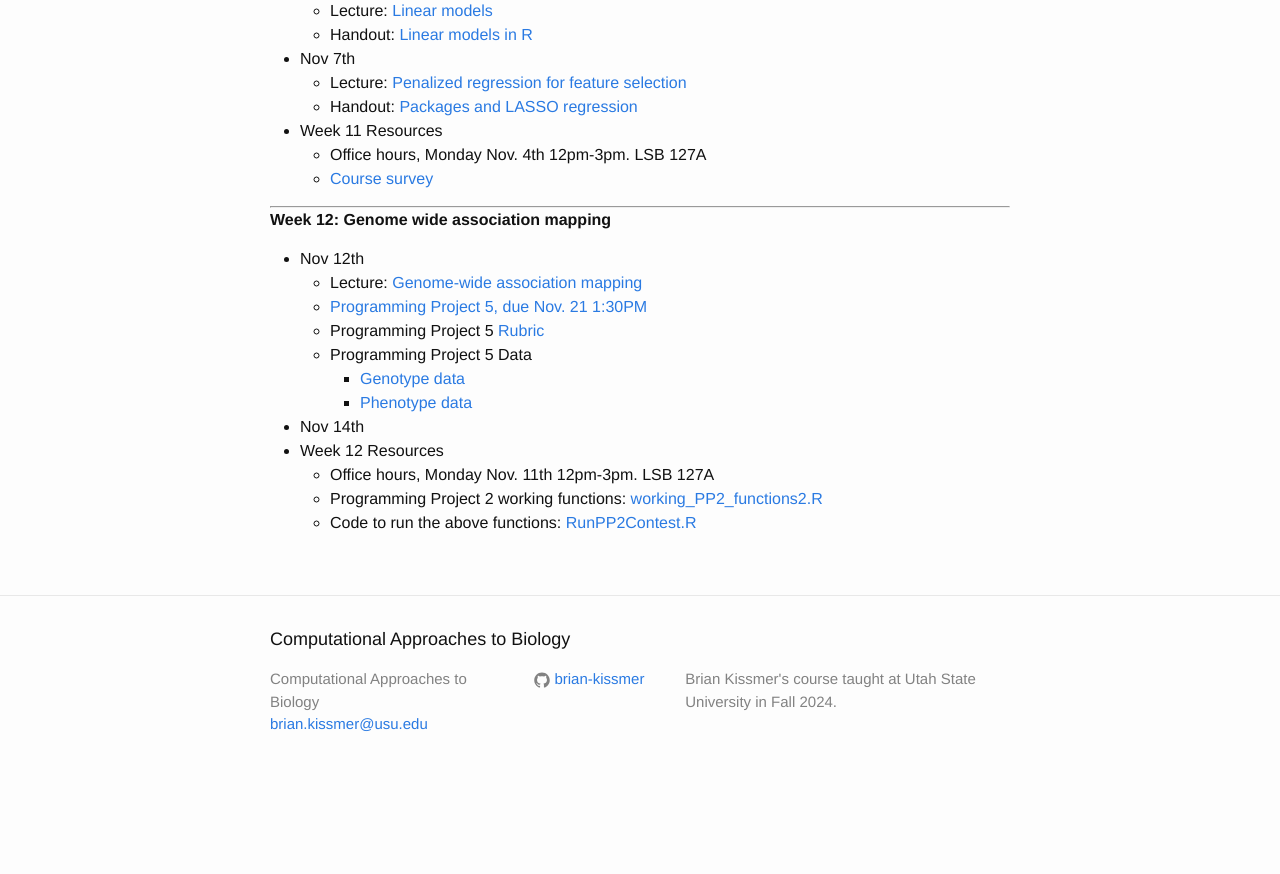
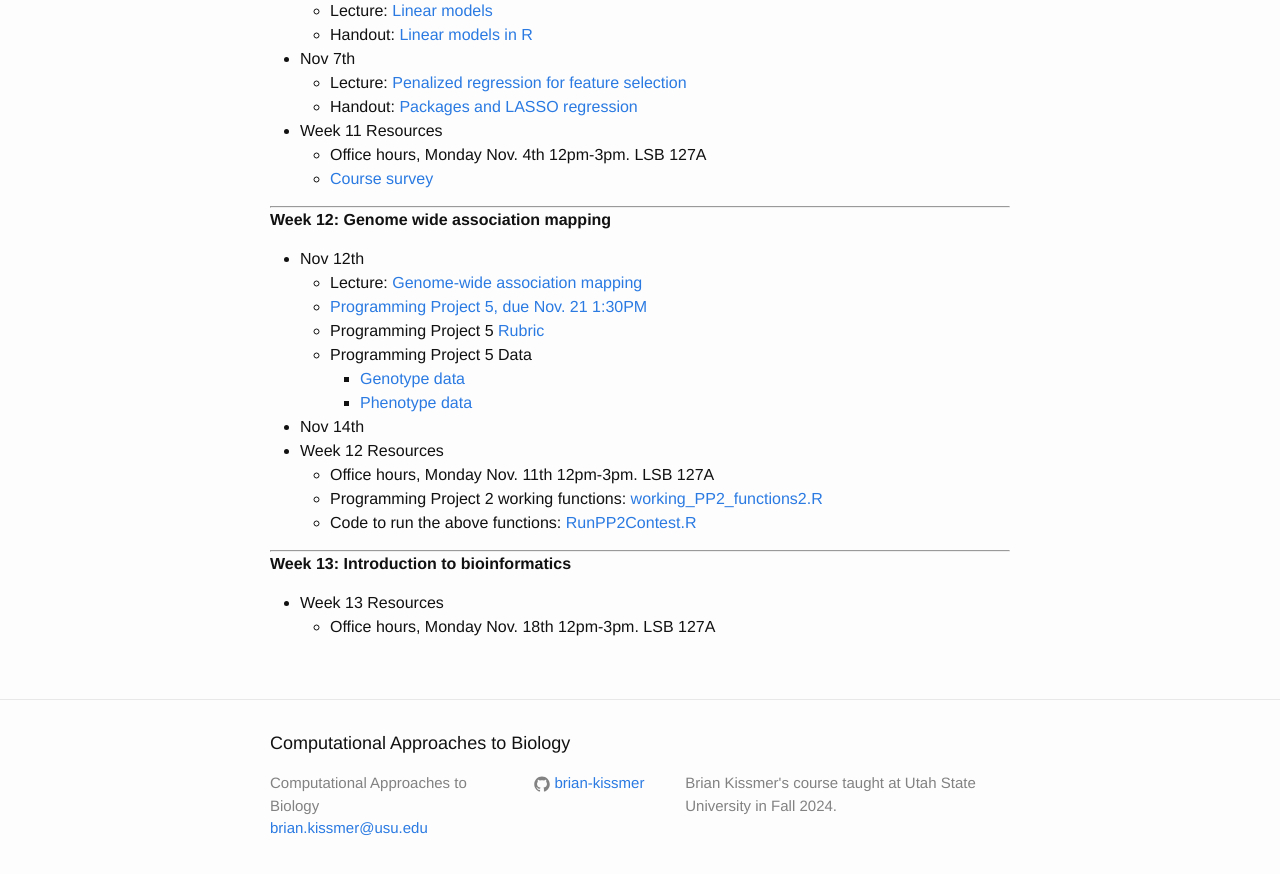
Before and after one commit to brian-kissmer/brian-kissmer.github.io, a Jekyll site: the page built from Schedule.md, in a window 1280 px wide and 900 px high, scrolled down 3192 px. Shown: the top 874 px of the window. Built offline with Jekyll 4.4.1, drawn with Linux system fonts in a browser that asks for light colours; before the commit the page ends 3988 px from its top, so only the background shows below that.

Commit message:
Update Schedule.md

```diff
--- a/Schedule.md
+++ b/Schedule.md
@@ -178,3 +178,8 @@ layout: page
     * Office hours, Monday Nov. 11th 12pm-3pm. LSB 127A
     * Programming Project 2 working functions: [working_PP2_functions2.R]({{ site.baseurl }}/code/working_PP2_functions2.R)
     * Code to run the above functions: [RunPP2Contest.R]({{ site.baseurl }}/code/RunPP2Contest.R)
+
+***
+**Week 13: Introduction to bioinformatics**
+* Week 13 Resources
+    * Office hours, Monday Nov. 18th 12pm-3pm. LSB 127A
```
